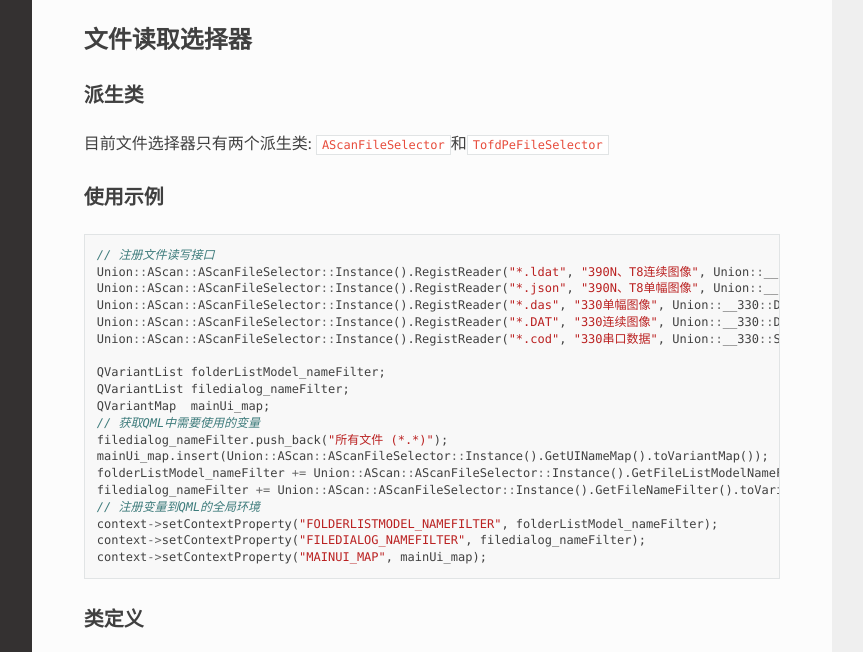
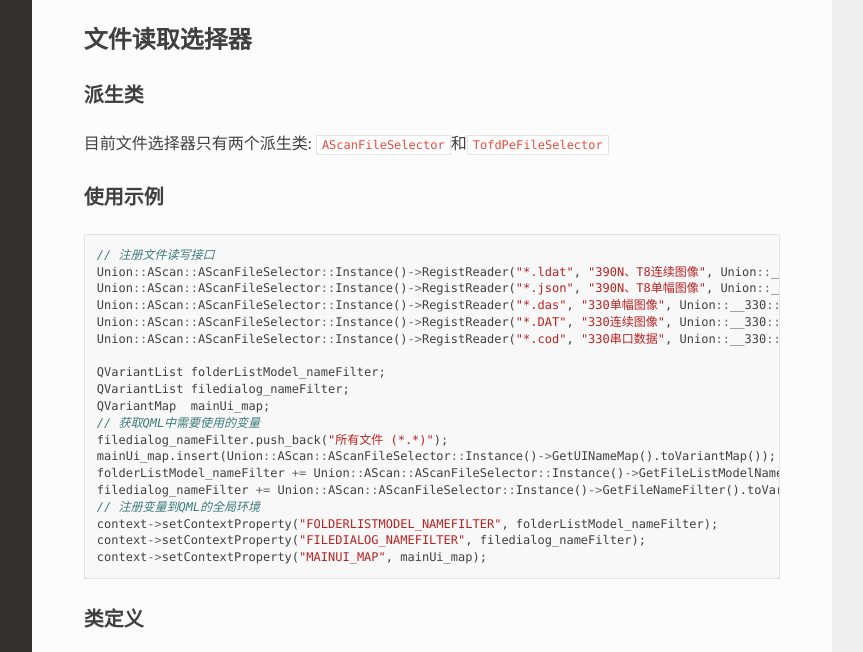
Before and after one commit to mengyou1024/UnionLib, a Sphinx documentation site: the page built from docs/source/utils/FileReaderSelector.md, in a window 1280 px wide and 1286 px high, cut to the strip 331-983 px from the top of the window. Shown: the whole strip, without its empty margins (268-1131 px from the left). Built offline with Sphinx 7.4.7 and the Read the Docs theme 2.0.0, drawn with Linux system fonts in a browser that asks for light colours.

Commit message:
chore: 统一单例类的风格(函数名称大写, 返回类指针)

````diff
--- a/docs/source/utils/FileReaderSelector.md
+++ b/docs/source/utils/FileReaderSelector.md
@@ -16,20 +16,20 @@
 
 ``` c++
 // 注册文件读写接口
-Union::AScan::AScanFileSelector::Instance().RegistReader("*.ldat", "390N、T8连续图像", Union::__390N_T8::LDAT::FromFile);
-Union::AScan::AScanFileSelector::Instance().RegistReader("*.json", "390N、T8单幅图像", Union::__390N_T8::T8_390N_JSON::FromFile);
-Union::AScan::AScanFileSelector::Instance().RegistReader("*.das", "330单幅图像", Union::__330::DASType::FromFile);
-Union::AScan::AScanFileSelector::Instance().RegistReader("*.DAT", "330连续图像", Union::__330::DATType::FromFile);
-Union::AScan::AScanFileSelector::Instance().RegistReader("*.cod", "330串口数据", Union::__330::Serial_330::FromFile);
+Union::AScan::AScanFileSelector::Instance()->RegistReader("*.ldat", "390N、T8连续图像", Union::__390N_T8::LDAT::FromFile);
+Union::AScan::AScanFileSelector::Instance()->RegistReader("*.json", "390N、T8单幅图像", Union::__390N_T8::T8_390N_JSON::FromFile);
+Union::AScan::AScanFileSelector::Instance()->RegistReader("*.das", "330单幅图像", Union::__330::DASType::FromFile);
+Union::AScan::AScanFileSelector::Instance()->RegistReader("*.DAT", "330连续图像", Union::__330::DATType::FromFile);
+Union::AScan::AScanFileSelector::Instance()->RegistReader("*.cod", "330串口数据", Union::__330::Serial_330::FromFile);
 
 QVariantList folderListModel_nameFilter;
 QVariantList filedialog_nameFilter;
 QVariantMap  mainUi_map;
 // 获取QML中需要使用的变量
 filedialog_nameFilter.push_back("所有文件 (*.*)");
-mainUi_map.insert(Union::AScan::AScanFileSelector::Instance().GetUINameMap().toVariantMap());
-folderListModel_nameFilter += Union::AScan::AScanFileSelector::Instance().GetFileListModelNameFilter().toVariantList();
-filedialog_nameFilter += Union::AScan::AScanFileSelector::Instance().GetFileNameFilter().toVariantList();
+mainUi_map.insert(Union::AScan::AScanFileSelector::Instance()->GetUINameMap().toVariantMap());
+folderListModel_nameFilter += Union::AScan::AScanFileSelector::Instance()->GetFileListModelNameFilter().toVariantList();
+filedialog_nameFilter += Union::AScan::AScanFileSelector::Instance()->GetFileNameFilter().toVariantList();
 // 注册变量到QML的全局环境
 context->setContextProperty("FOLDERLISTMODEL_NAMEFILTER", folderListModel_nameFilter);
 context->setContextProperty("FILEDIALOG_NAMEFILTER", filedialog_nameFilter);
````
Also changed, not shown: 1 other file.
